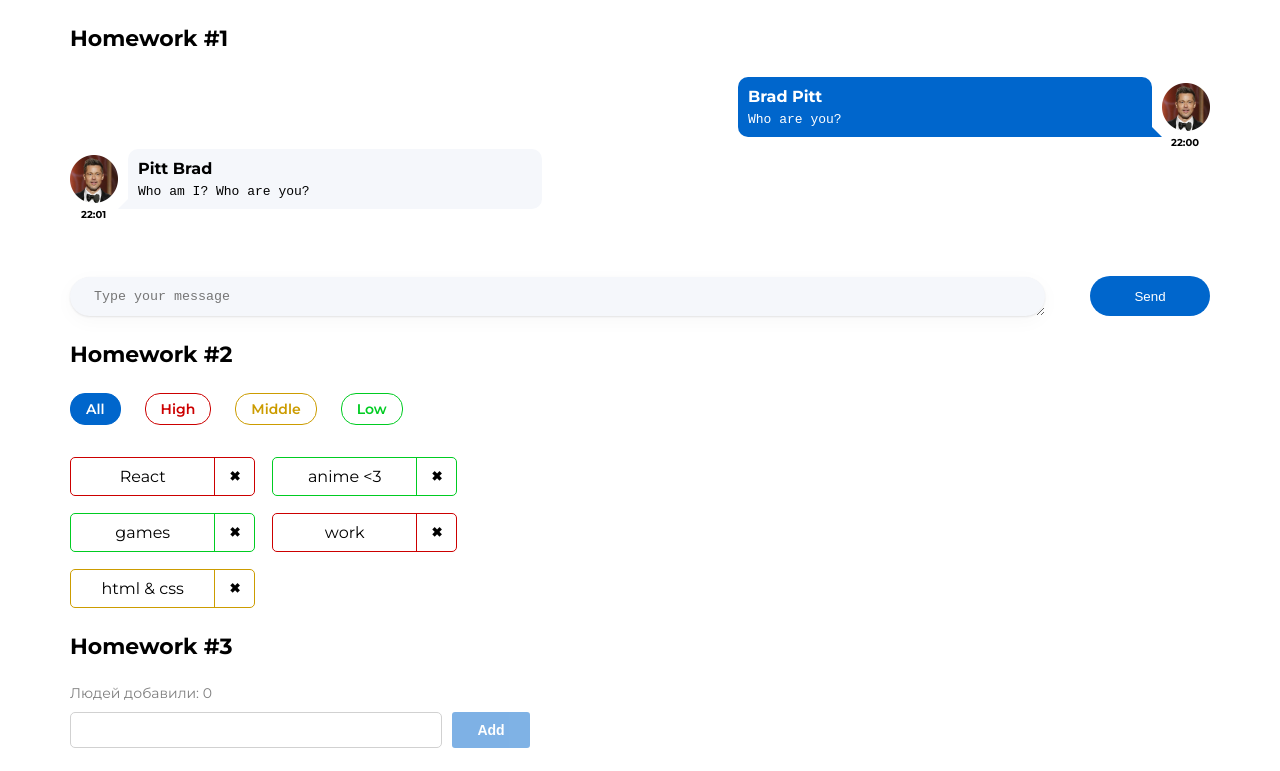
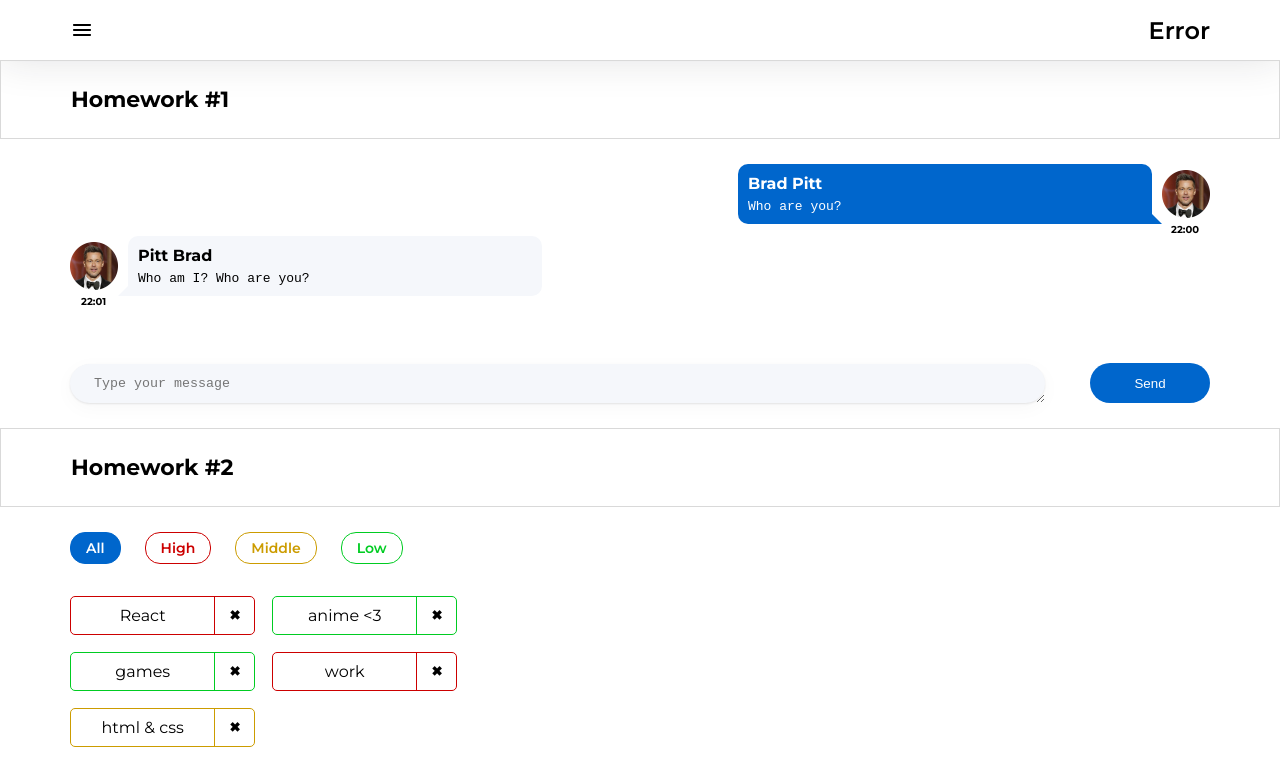
Before and after one commit to demos461/hws-tasks, a React (Create React App) app: page / in a window 1280 px wide. Shown: the top 771 px of the page. Built offline with nearby package versions, Linux system fonts and the light colour scheme.

Commit message:
completed hw05, fix styles

```diff
--- a/src/s1-main/App.module.css
+++ b/src/s1-main/App.module.css
@@ -1,20 +1,21 @@
 .App {
     --header_height: 60px;
-    padding: 25px 70px;
     display: flex;
     justify-content: center;
     flex-direction: column;
 }
 
 .hw {
-    padding: 25px 0;
+    padding: 25px 70px;
     display: flex;
     flex-direction: column;
     justify-content: center;
 }
 
 .hwTitle {
+    padding: 25px 70px;
     font-weight: 700;
     font-size: 22px;
     line-height: 27px;
+    border: 1px solid #D9D9D9;
 }
--- a/src/s1-main/App.tsx
+++ b/src/s1-main/App.tsx
@@ -1,21 +1,18 @@
 import React from 'react'
+import HW5 from '../s2-homeworks/hw05/HW5'
 import s from './App.module.css'
-import HW1 from '../s2-homeworks/hw01/HW1'
-import HW2 from "../s2-homeworks/hw02/HW2";
-import HW3 from '../s2-homeworks/hw03/HW3';
-import HW4 from "../s2-homeworks/hw04/HW4";
 
 function App() {
     return (
         <div className={s.App}>
-            <HW1/>
+            {/*<HW1/>*/}
             {/*раскомментировать по ходу выполнения*/}
-            <HW2/>
-            <HW3/>
-            <HW4/>
+            {/*<HW2/>*/}
+            {/*<HW3/>*/}
+            {/*<HW4/>*/}
 
             {/*при выполнении дз 5 и более - закомментировать здесь дз 1-4, так как они есть внутри дз 5*/}
-            {/*<HW5/>*/}
+            <HW5/>
         </div>
     )
 }
--- a/src/s2-homeworks/hw05/Pages.tsx
+++ b/src/s2-homeworks/hw05/Pages.tsx
@@ -1,5 +1,5 @@
 import React from 'react'
-import { Routes, Route, Navigate } from 'react-router-dom'
+import {Route, Routes} from 'react-router-dom'
 import Error404 from './pages/Error404'
 import PreJunior from './pages/PreJunior'
 import Junior from './pages/Junior'
@@ -18,15 +18,13 @@
             <Routes>
                 {/*роутинг будут писать студенты*/}
                 {/*в начале мы попадаем на страницу '/' и переходим сразу на страницу /pre-junior*/}
-                {/*<Route ...*/}
-
+                <Route path={'/'} element={<PreJunior/>}/>
                 {/*роуты для /pre-junior, /junior, /junior-plus*/}
-                {/*<Route ...*/}
-                {/*<Route ...*/}
-                {/*<Route ...*/}
-
+                <Route path={PATH.PRE_JUNIOR} element={<PreJunior/>}/>
+                <Route path={PATH.JUNIOR} element={<Junior/>}/>
+                <Route path={PATH.JUNIOR_PLUS} element={<JuniorPlus/>}/>
                 {/*роут для несуществующей страницы должен отрисовать <Error404 />*/}
-                {/*<Route ...*/}
+                <Route path={"/*"} element={<Error404/>}/>
             </Routes>
         </div>
     )
--- a/src/s2-homeworks/hw05/header/Header.module.css
+++ b/src/s2-homeworks/hw05/header/Header.module.css
@@ -1,8 +1,23 @@
 .burgerMenuIcon {
 }
 
+.burgerMenuIcon:hover {
+    cursor: pointer;
+}
+
 .header {
+    padding: 0 70px;
+    height: 60px;
+    width: 100%;
+    display: flex;
+    justify-content: space-between;
+    align-items: center;
+    box-shadow: 0 0 40px rgba(29, 33, 38, 0.13), 0 0 2px rgba(29, 33, 38, 0.1);
 }
 
 .header h1 {
+    font-weight: 600;
+    font-size: 24px;
+    line-height: 29px;
+    color: #000000;
 }
--- a/src/s2-homeworks/hw05/sidebar/Sidebar.module.css
+++ b/src/s2-homeworks/hw05/sidebar/Sidebar.module.css
@@ -1,24 +1,63 @@
 .sidebar {
+    display: none;
 }
 
 .sidebar.open {
+    position: absolute;
+    z-index: 5;
+    top: 0;
+    left: 0;
+    display: block;
+    background: #ffffff;
+    height: 100%;
+    width: 25%;
+    padding: 60px 70px;
 }
 
 .background {
+    position: absolute;
+    z-index: 5;
+    height: 100%;
+    width: 100%;
+    top: 0;
+    background: #000000;
+    opacity: 0.3;
 }
 
 .nav {
+    position: absolute;
+    display: flex;
+    flex-direction: column;
+    gap: 45px;
 }
 
 .nav a {
+    text-decoration: none;
+    font-weight: 600;
+    font-size: 22px;
+    line-height: 27px;
+    color: #000000;
 }
 
 .nav a:hover {
+    color: #58ACFF;
 }
 
 .nav a.active {
+    text-decoration-line: underline;
+    color: #0059B2;
 }
+
 .close {
+    border: none;
+    background: transparent;
+    position: absolute;
+    top: 20px;
+    right: 30px;
+}
+
+.close:hover {
+    cursor: pointer;
 }
 
 .close img {
--- a/src/s2-homeworks/hw05/sidebar/Sidebar.tsx
+++ b/src/s2-homeworks/hw05/sidebar/Sidebar.tsx
@@ -31,7 +31,7 @@
                         id={'hw5-pre-junior-link'}
                         to={PATH.PRE_JUNIOR}
                         onClick={handleClose}
-                        // className={...} // делает студент
+                        className={({isActive}) => isActive ? s.active : ''}
                     >
                         Pre-junior
                     </NavLink>
@@ -39,7 +39,7 @@
                         id={'hw5-junior-link'}
                         to={PATH.JUNIOR}
                         onClick={handleClose}
-                        // className={...} // делает студент
+                        className={({isActive}) => isActive ? s.active : ''}
                     >
                         Junior
                     </NavLink>
@@ -47,7 +47,7 @@
                         id={'hw5-junior-plus-link'}
                         to={PATH.JUNIOR_PLUS}
                         onClick={handleClose}
-                        // className={...} // делает студент
+                        className={({isActive}) => isActive ? s.active : ''}
                     >
                         Junior Plus
                     </NavLink>
```
